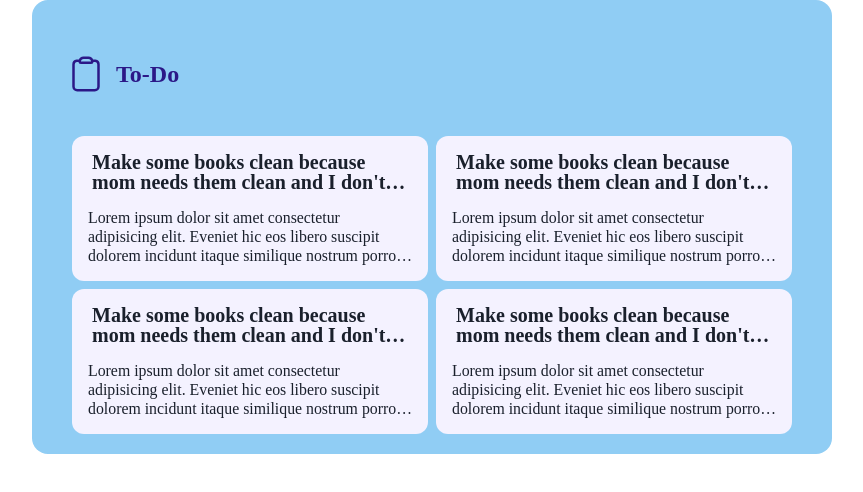
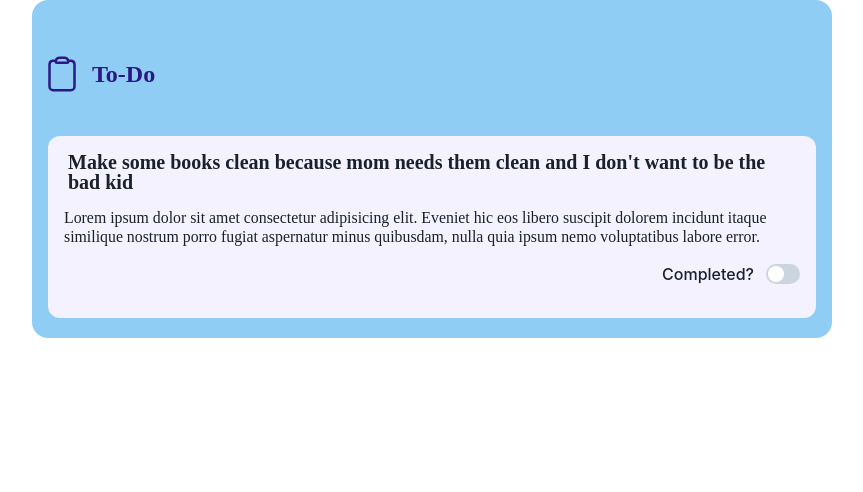
Before and after one commit to IsaacHarrison28/Organize-360, a React (Create React App) app in the folder frontend/: page / in a window 1280 px wide. Shown: the top 492 px of the page, without its empty margins (208-1071 px from the left). Built offline with nearby package versions, Linux system fonts and the light colour scheme; the HTML template or start-up script is replaced by a standard one.

Commit message:
added switch capabilities to todos

```diff
--- a/frontend/package.json
+++ b/frontend/package.json
@@ -3,6 +3,7 @@
   "version": "0.1.0",
   "private": true,
   "dependencies": {
+    "@chakra-ui/icons": "^2.1.1",
     "@chakra-ui/react": "^2.8.2",
     "@emotion/react": "^11.11.3",
     "@emotion/styled": "^11.11.0",
--- a/frontend/src/components/Todos/SingleTodoCardDesign.tsx
+++ b/frontend/src/components/Todos/SingleTodoCardDesign.tsx
@@ -1,6 +1,8 @@
-import { Box, Text } from "@chakra-ui/react";
+import { Box, FormControl, FormLabel, Switch, Text } from "@chakra-ui/react";
+import { useState } from "react";
 
 export default function SingleTodoCard() {
+  const [isCompletedState, changeIsCompletedState] = useState(false);
   return (
     <Box
       sx={{
@@ -54,137 +56,24 @@ export default function SingleTodoCard() {
             voluptatibus labore error.
           </Text>
         </Box>
-      </Box>
-
-      <Box
-        flex="1 0 calc(50% - 0.5rem)"
-        m={{ base: "1" }}
-        sx={{
-          borderRadius: "12",
-          background: "#F4F2FF",
-        }}
-        p={4}
-      >
-        <Box>
-          <Text
-            fontSize={{ base: "md", lg: "20" }}
-            sx={{
-              fontWeight: "bold",
-              fontFamily: "DM Sans",
-              textAlign: "left",
-              paddingInline: "1",
-            }}
-            marginBottom={{ base: "0.5rem", lg: "1rem" }}
-            lineHeight="1"
-            noOfLines={[1, 2]}
+        <Box my="4">
+          <FormControl
+            display="flex"
+            alignItems="center"
+            justifyContent="flex-end"
           >
-            Make some books clean because mom needs them clean and I don't want
-            to be the bad kid
-          </Text>
-        </Box>
-        <Box>
-          <Text
-            fontSize={{ base: "sm", lg: "0.99rem" }}
-            sx={{
-              fontFamily: "DM Sans",
-              textAlign: "left",
-            }}
-            lineHeight="1.2"
-            noOfLines={[2, 3]}
-          >
-            Lorem ipsum dolor sit amet consectetur adipisicing elit. Eveniet hic
-            eos libero suscipit dolorem incidunt itaque similique nostrum porro
-            fugiat aspernatur minus quibusdam, nulla quia ipsum nemo
-            voluptatibus labore error.
-          </Text>
-        </Box>
-      </Box>
-
-      <Box
-        flex="1 0 calc(50% - 0.5rem)"
-        m={{ base: "1" }}
-        sx={{
-          borderRadius: "12",
-          background: "#F4F2FF",
-        }}
-        p={4}
-      >
-        <Box>
-          <Text
-            fontSize={{ base: "md", lg: "20" }}
-            sx={{
-              fontWeight: "bold",
-              fontFamily: "DM Sans",
-              textAlign: "left",
-              paddingInline: "1",
-            }}
-            marginBottom={{ base: "0.5rem", lg: "1rem" }}
-            lineHeight="1"
-            noOfLines={[1, 2]}
-          >
-            Make some books clean because mom needs them clean and I don't want
-            to be the bad kid
-          </Text>
-        </Box>
-        <Box>
-          <Text
-            fontSize={{ base: "sm", lg: "0.99rem" }}
-            sx={{
-              fontFamily: "DM Sans",
-              textAlign: "left",
-            }}
-            lineHeight="1.2"
-            noOfLines={[2, 3]}
-          >
-            Lorem ipsum dolor sit amet consectetur adipisicing elit. Eveniet hic
-            eos libero suscipit dolorem incidunt itaque similique nostrum porro
-            fugiat aspernatur minus quibusdam, nulla quia ipsum nemo
-            voluptatibus labore error.
-          </Text>
-        </Box>
-      </Box>
-
-      <Box
-        flex="1 0 calc(50% - 0.5rem)"
-        m={{ base: "1" }}
-        sx={{
-          borderRadius: "12",
-          background: "#F4F2FF",
-        }}
-        p={4}
-      >
-        <Box>
-          <Text
-            fontSize={{ base: "md", lg: "20" }}
-            sx={{
-              fontWeight: "bold",
-              fontFamily: "DM Sans",
-              textAlign: "left",
-              paddingInline: "1",
-            }}
-            marginBottom={{ base: "0.5rem", lg: "1rem" }}
-            lineHeight="1"
-            noOfLines={[1, 2]}
-          >
-            Make some books clean because mom needs them clean and I don't want
-            to be the bad kid
-          </Text>
-        </Box>
-        <Box>
-          <Text
-            fontSize={{ base: "sm", lg: "0.99rem" }}
-            sx={{
-              fontFamily: "DM Sans",
-              textAlign: "left",
-            }}
-            lineHeight="1.2"
-            noOfLines={[2, 3]}
-          >
-            Lorem ipsum dolor sit amet consectetur adipisicing elit. Eveniet hic
-            eos libero suscipit dolorem incidunt itaque similique nostrum porro
-            fugiat aspernatur minus quibusdam, nulla quia ipsum nemo
-            voluptatibus labore error.
-          </Text>
+            <FormLabel htmlFor="isCompleted" mb="0">
+              <Text fontSize={{ base: "md", lg: "1rem" }}>Completed?</Text>
+            </FormLabel>
+            <Switch
+              id="isCompleted"
+              isChecked={isCompletedState}
+              onChange={() => {
+                changeIsCompletedState(!isCompletedState);
+              }}
+              colorScheme="green"
+            />
+          </FormControl>
         </Box>
       </Box>
     </Box>
--- a/frontend/src/components/Todos/TodosHome.tsx
+++ b/frontend/src/components/Todos/TodosHome.tsx
@@ -1,20 +1,23 @@
-import { Box, Button, Text } from "@chakra-ui/react";
-import { Clipboard } from "../../svg-icon-components/svgs";
+import { Box } from "@chakra-ui/react";
 import TodoHeadDisplay from "./TodoDisplayHeading";
 import SingleTodoCard from "./SingleTodoCardDesign";
+import { useEffect } from "react";
 
 const TodosHome = () => {
+  useEffect(() => {
+    console.log("site logging");
+  }, []);
   return (
     <Box
       sx={{
         margin: "auto",
         borderRadius: "16",
       }}
-      w={{ base: "90vw", md: "70vw" }}
+      w={{ base: "98vw", md: "80vw" }}
       maxW={{ md: "800px" }}
       bg="blue.200"
       py={{ base: "2", lg: "4" }}
-      px={{ base: "5", lg: "10" }}
+      px={{ base: "2", lg: "4" }}
     >
       <TodoHeadDisplay />
       <SingleTodoCard />
```
Also changed, not shown: 1 other file (tests, documents, lock files or other folders).
